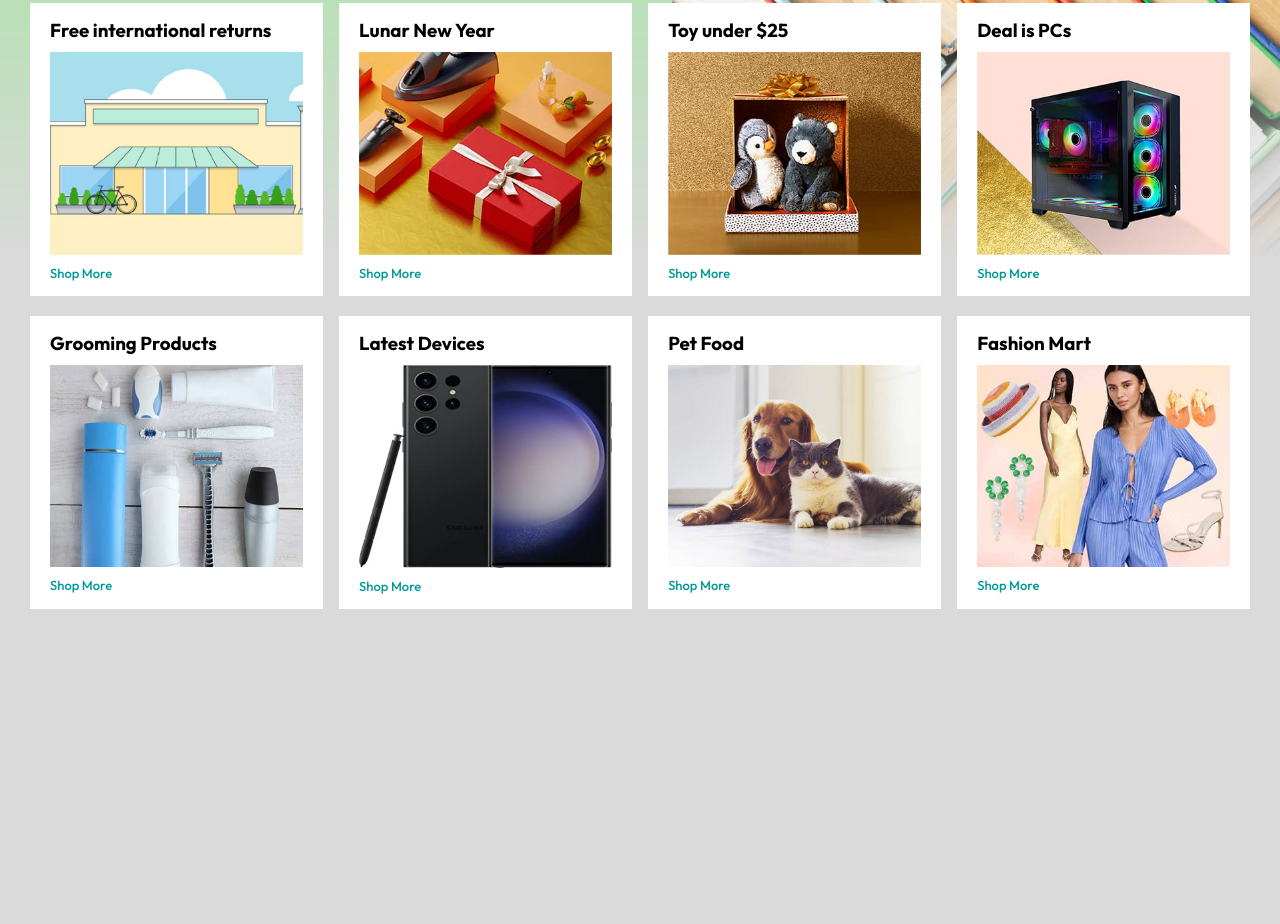
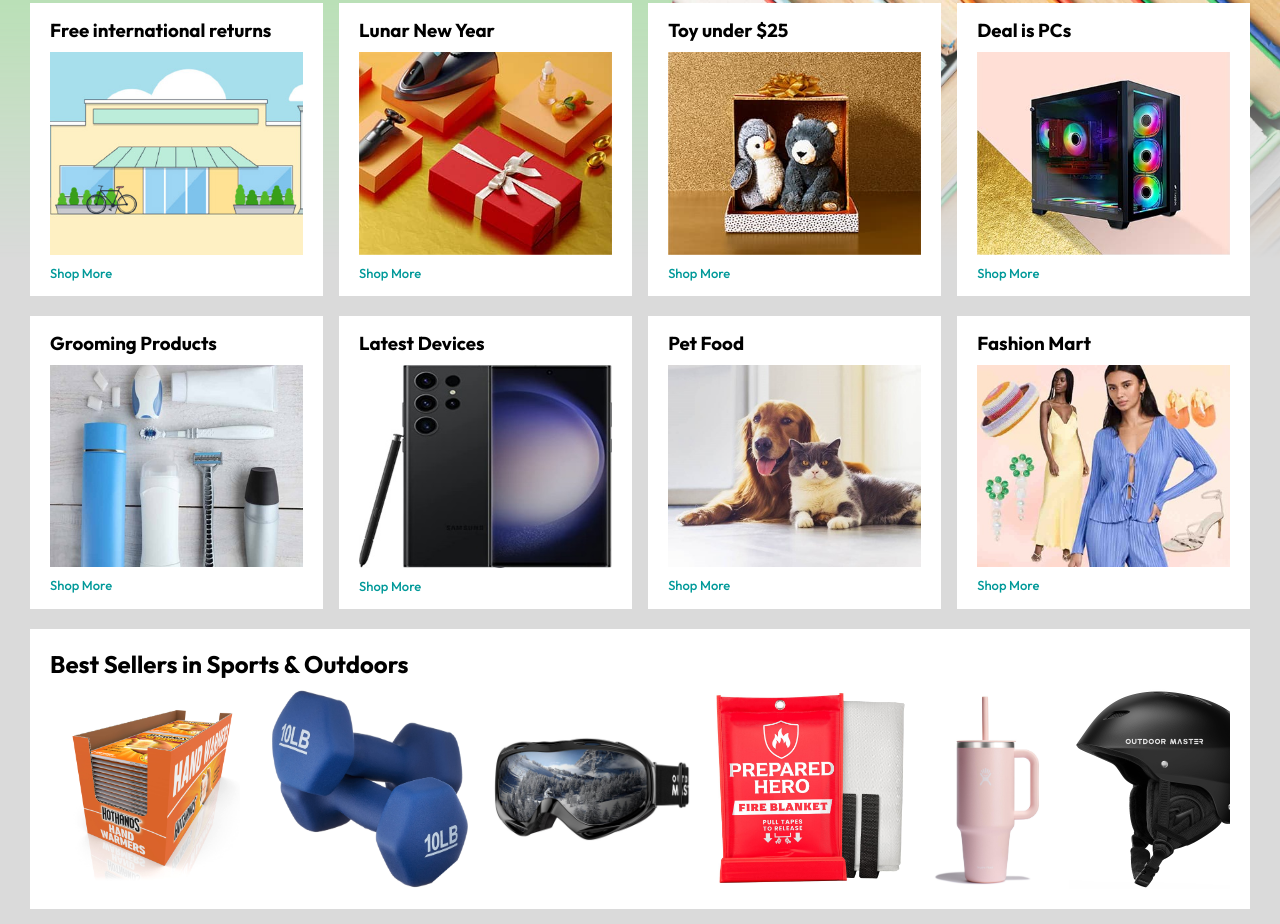
Before and after one commit to bankphan/amazon-clone-website, a plain HTML site: page index.html in a window 1280 px wide. Shown: the part 355-1279 px from the top of the page. Before the commit the page ends 984 px from the top, so only its background shows below. Drawn offline with Linux system fonts and the light colour scheme.

Commit message:
feat: Create the 'product-slider' section for homepage

```diff
--- a/css/style.css
+++ b/css/style.css
@@ -189,3 +189,26 @@ nav {
 .header-box {
     margin-top: -20vw;
 }
+
+.products-slider {
+    background: #fff;
+    margin: 0 30px;
+    padding: 20px;
+    margin-bottom: 15px;
+}
+
+.products-slider .products {
+    display: flex;
+    overflow: auto;
+    gap: 20px;
+    margin-top: 10px;
+}
+
+.products-slider .products img {
+    max-width: 200px;
+    max-height: 200px;
+}
+
+.products-slider .products::-webkit-scrollbar {
+    display: none;
+}
--- a/index.html
+++ b/index.html
@@ -122,6 +122,22 @@
         </div>
     </div>
 
+    <div class="products-slider">
+        <h2>Best Sellers in Sports & Outdoors</h2>
+        <div class="products">
+            <img src="./assets/images/product1-1.jpg" alt=""/>
+            <img src="./assets/images/product1-2.jpg" alt=""/>
+            <img src="./assets/images/product1-3.jpg" alt=""/>
+            <img src="./assets/images/product1-4.jpg" alt=""/>
+            <img src="./assets/images/product1-5.jpg" alt=""/>
+            <img src="./assets/images/product1-6.jpg" alt=""/>
+            <img src="./assets/images/product1-7.jpg" alt=""/>
+            <img src="./assets/images/product1-8.jpg" alt=""/>
+            <img src="./assets/images/product1-9.jpg" alt=""/>
+            <img src="./assets/images/product1-10.jpg" alt=""/>
+        </div>
+    </div>
+
     <script src="./js/script.js"></script>
 </body>
 </html>
--- a/js/script.js
+++ b/js/script.js
@@ -29,3 +29,11 @@ next_btn.addEventListener('click', (e)=>{
     }
     changeSlide();
 });
+
+const srcollContainer = document.querySelectorAll('.products');
+for (const item of srcollContainer) {
+    item.addEventListener('wheel', (evt)=>{
+        evt.preventDefault();
+        item.scrollLeft += evt.deltaY;
+    }
+}
```
